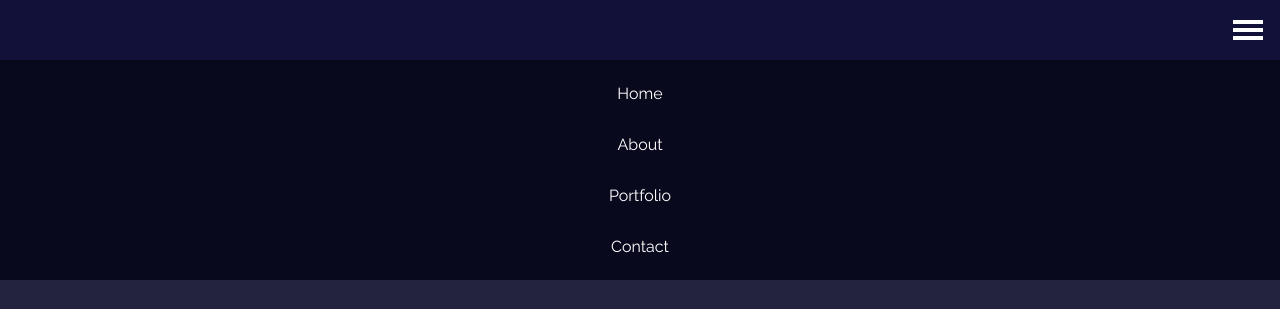
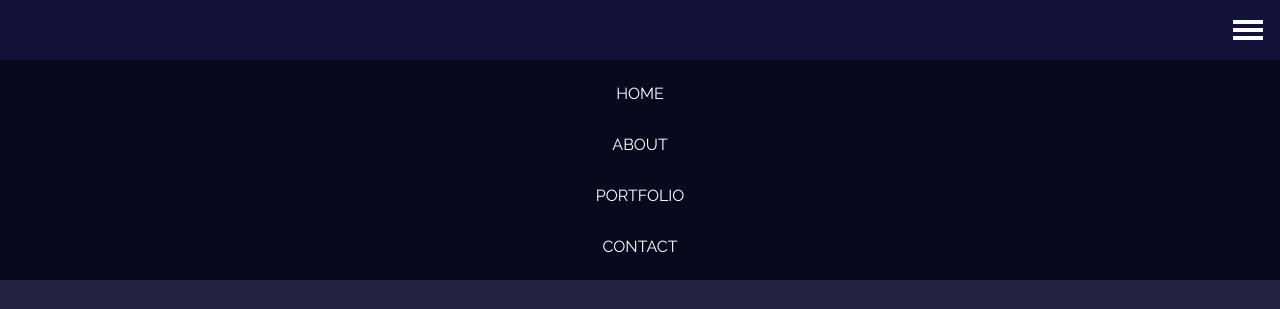
Before and after one commit to Techoplite/portfolio, a React (Create React App) app: page / in a window 1280 px wide. Both pictures are taken after a click on the element 640 px from the left and 30 px from the top of the page. Shown: the top 309 px of the page. Built offline with nearby package versions, Linux system fonts and the light colour scheme.

Commit message:
Capitalise nav-links

```diff
--- a/src/components/Navbar.js
+++ b/src/components/Navbar.js
@@ -17,10 +17,10 @@ const Navbar = () => {
                 </div>
             </div>
             <div className={`nav-links ${navLinks}`}>
-                <div className="link">Home</div>
-                <div className="link">About</div>
-                <div className="link">Portfolio</div>
-                <div className="link">Contact</div>
+                <div className="link">HOME</div>
+                <div className="link">ABOUT</div>
+                <div className="link">PORTFOLIO</div>
+                <div className="link">CONTACT</div>
             </div>
         </div>
     );
```
